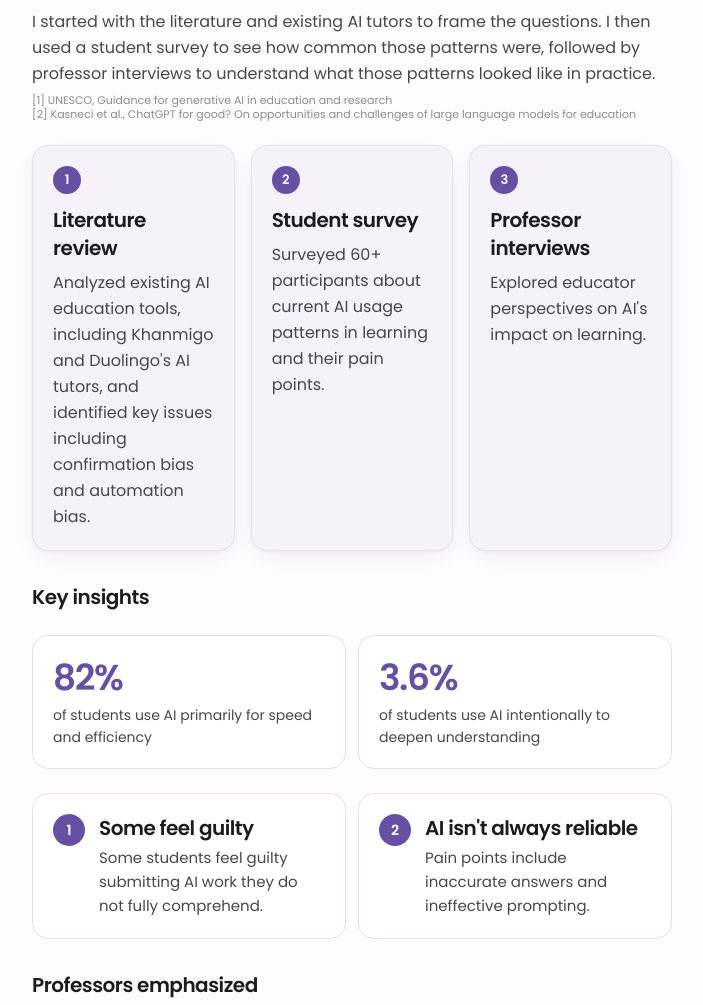
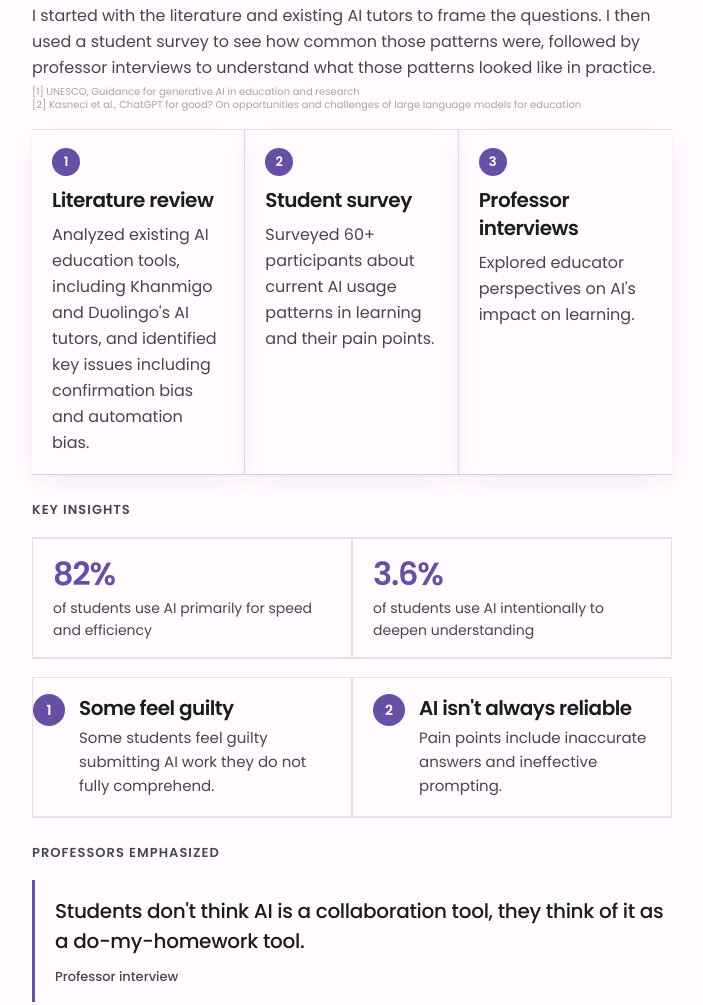
Before and after one commit to zoobiasaifullah/zoobia-s-portfolio, an Astro site: page /work/lyra in a window 1280 px wide. Shown: the part 1185-2190 px from the top of the page, without its empty margins (448-1151 px from the left). Built offline with nearby package versions, Linux system fonts and the light colour scheme; Astro itself is replaced by a stand-in of ours.

Commit message:
Refine Lyra research hierarchy
Co-authored-by: Copilot <223556219+Copilot@users.noreply.github.com>

```diff
--- a/src/pages/work/[slug].astro
+++ b/src/pages/work/[slug].astro
@@ -40,7 +40,7 @@ const meta = [
 
     {
       cs.sections.map((s) => (
-        <section class="sec" aria-labelledby={`s-${s.number}`}>
+        <section class:list={['sec', { 'sec--research': s.number === '02' }]} aria-labelledby={`s-${s.number}`}>
           <div class="container sec__inner">
             <div class="sec__label" data-reveal>
               <span class="eyebrow">{s.number}</span>
@@ -87,6 +87,23 @@ const meta = [
   .sec__inner { display: grid; grid-template-columns: 256px minmax(0, 800px); gap: 64px; justify-content: start; }
   .sec__label { display: flex; flex-direction: column; gap: 8px; position: sticky; top: 96px; align-self: start; }
   .sec__body { display: flex; flex-direction: column; gap: 24px; min-width: 0; }
+  .sec--research .sec__body { gap: 18px; }
+  .sec--research :global(.cb-h3) { margin-top: 8px; font-size: 13px; line-height: 18px; letter-spacing: 0.08em; text-transform: uppercase; color: var(--text-body); }
+  .sec--research :global(.cb-citation) { margin-top: -14px; font-size: 10px; line-height: 13px; opacity: 0.48; }
+  .sec--research :global(.cb-citation + .cb-citation) { margin-top: -18px; }
+  .sec--research :global(.cb-steps--methods) { grid-template-columns: repeat(3, minmax(0, 1fr)); gap: 0; border-block: 1px solid var(--border); }
+  .sec--research :global(.cb-steps--methods .cb-step) { min-height: 0; padding: 18px 20px; border: 0; border-right: 1px solid var(--border); border-radius: 0; background: transparent; }
+  .sec--research :global(.cb-steps--methods .cb-step:last-child) { border-right: 0; }
+  .sec--research :global(.cb-steps--methods .cb-badge) { width: 24px; height: 24px; margin-bottom: 2px; font-size: 12px; }
+  .sec--research :global(.cb-stats) { gap: 0; border-block: 1px solid var(--border); }
+  .sec--research :global(.cb-stat) { padding: 16px 20px; border-radius: 0; background: transparent; }
+  .sec--research :global(.cb-stat + .cb-stat) { border-left: 1px solid var(--border); }
+  .sec--research :global(.cb-stat dt) { font-size: 32px; line-height: 38px; }
+  .sec--research :global(.cb-themes) { gap: 0; border-bottom: 1px solid var(--border); }
+  .sec--research :global(.cb-theme) { padding: 16px 20px 18px 0; border-radius: 0; background: transparent; }
+  .sec--research :global(.cb-theme + .cb-theme) { padding-left: 20px; border-left: 1px solid var(--border); }
+  .sec--research :global(.cb-quote) { padding: 16px 0 16px 20px; border-left: 3px solid var(--primary); border-radius: 0; background: transparent; }
+  .sec--research :global(.cb-quote + .cb-quote) { border-top: 1px solid var(--border); }
 
   .next { padding-block: 64px 96px; }
   .next__card {
@@ -117,5 +134,8 @@ const meta = [
     .meta { grid-template-columns: 1fr 1fr; gap: 16px 24px; }
     .next { padding-block: 40px 64px; }
     .next__card { padding: 28px 20px; border-radius: 20px; }
+    .sec--research :global(.cb-steps--methods), .sec--research :global(.cb-stats) { grid-template-columns: 1fr; }
+    .sec--research :global(.cb-steps--methods .cb-step), .sec--research :global(.cb-stat), .sec--research :global(.cb-theme + .cb-theme) { border-left: 0; border-right: 0; padding-inline: 0; }
+    .sec--research :global(.cb-steps--methods .cb-step + .cb-step), .sec--research :global(.cb-stat + .cb-stat), .sec--research :global(.cb-theme + .cb-theme) { border-top: 1px solid var(--border); }
   }
 </style>
```
